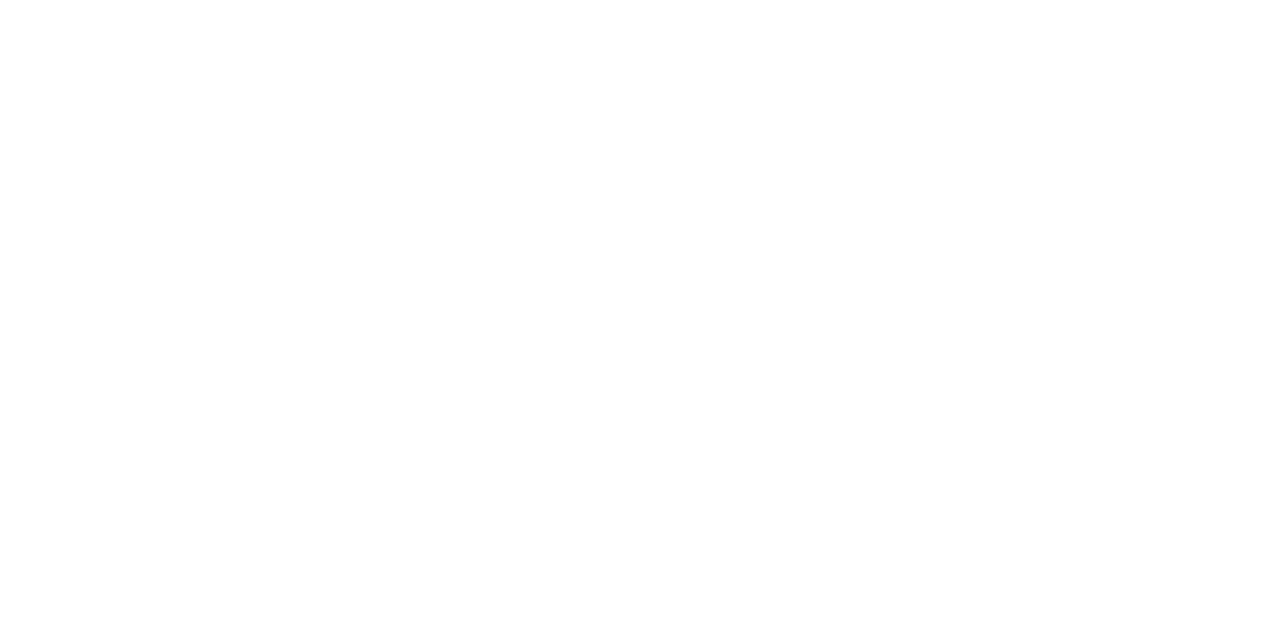
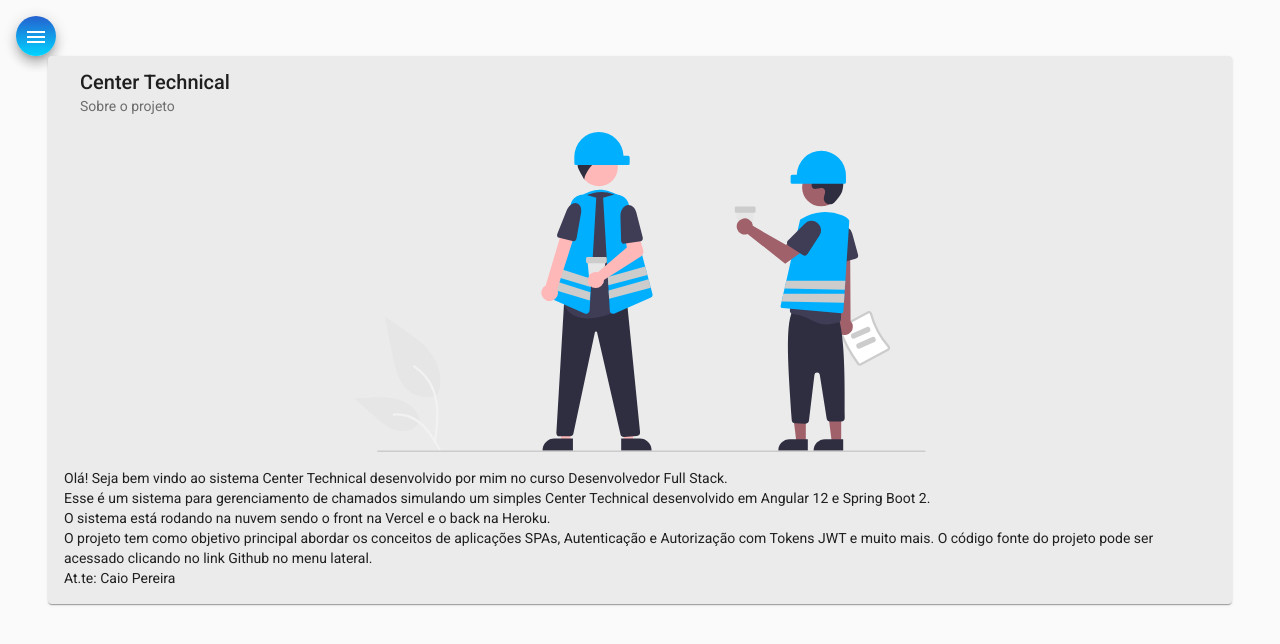
Before and after one commit to Caio-eng/centertechnical-front, an Angular app: page /home in a window 1280 px wide. Before the commit this address led to /. Shown: the top 644 px of the page. Built offline with nearby package versions, Linux system fonts and the light colour scheme.

Commit message:
Home criado

```diff
--- a/src/app/app-routing.module.ts
+++ b/src/app/app-routing.module.ts
@@ -1,10 +1,13 @@
+import { HomeComponent } from './components/home/home.component';
 import { NavComponent } from './components/nav/nav.component';
 import { NgModule } from '@angular/core';
 import { RouterModule, Routes } from '@angular/router';
 
 const routes: Routes = [
   {
-    path: '', component: NavComponent
+    path: '', component: NavComponent, children: [
+      {path: 'home', component: HomeComponent}
+    ]
   }
 ];
 
--- a/src/app/app.module.ts
+++ b/src/app/app.module.ts
@@ -28,11 +28,13 @@
 
 // Componentes do Projeto
 import { NavComponent } from './components/nav/nav.component';
+import { HomeComponent } from './components/home/home.component';
 
 @NgModule({
   declarations: [
     AppComponent,
-    NavComponent
+    NavComponent,
+    HomeComponent
   ],
   imports: [
     BrowserModule,
--- /dev/null
+++ b/src/app/components/home/home.component.css
@@ -0,0 +1,9 @@
+.card {
+    width: 90%;
+    margin: auto;
+    background-color: rgb(235, 235, 235);
+ }
+
+ img {
+    height: 20rem;
+ }
--- /dev/null
+++ b/src/app/components/home/home.component.html
@@ -0,0 +1,17 @@
+<mat-card class="card">
+    <mat-card-header>
+      <mat-card-title>Center Technical</mat-card-title>
+      <mat-card-subtitle>Sobre o projeto</mat-card-subtitle>
+    </mat-card-header>
+    <img mat-card-image src="assets/img/home-image.svg" alt="Image Home Help Desk">
+    <mat-card-content>
+      <p>
+        Olá! Seja bem vindo ao sistema Center Technical desenvolvido por mim no curso Desenvolvedor Full Stack.<br />
+      Esse é um sistema para gerenciamento de chamados simulando um simples Center Technical desenvolvido em Angular 12 e
+      Spring Boot 2. <br />O sistema está rodando na nuvem sendo o front na Vercel e o back na Heroku.<br />
+      O projeto tem como objetivo principal abordar os conceitos de aplicações SPAs, Autenticação e Autorização com
+      Tokens JWT e muito mais. O código fonte do projeto pode ser acessado clicando no link Github no menu lateral.
+      <br /> At.te: Caio Pereira
+      </p>
+    </mat-card-content>
+  </mat-card>
--- /dev/null
+++ b/src/app/components/home/home.component.ts
@@ -0,0 +1,15 @@
+import { Component, OnInit } from '@angular/core';
+
+@Component({
+  selector: 'app-home',
+  templateUrl: './home.component.html',
+  styleUrls: ['./home.component.css']
+})
+export class HomeComponent implements OnInit {
+
+  constructor() { }
+
+  ngOnInit(): void {
+  }
+
+}
--- a/src/app/components/nav/nav.component.html
+++ b/src/app/components/nav/nav.component.html
@@ -2,7 +2,7 @@
     <mat-drawer #drawer class="sidenav" mode="side">
         <img src="assets/img/side-image.svg" alt="Imagem de navegação">
       <mat-nav-list class="nav-list">
-        <a mat-list-item routerLink="/">
+        <a mat-list-item routerLink="home">
             <i class="material-icons">home</i>
             Home
         </a>
@@ -29,6 +29,7 @@
       <button class="menu mat-elevation-z8" (click)="drawer.toggle()" mat-icon-button>
         <mat-icon>menu</mat-icon>
       </button>
+      <router-outlet></router-outlet>
     </div>
 
   </mat-drawer-container>
--- a/src/app/components/nav/nav.component.ts
+++ b/src/app/components/nav/nav.component.ts
@@ -1,4 +1,5 @@
 import { Component, OnInit } from '@angular/core';
+import { Router } from '@angular/router';
 
 @Component({
   selector: 'app-nav',
@@ -7,9 +8,10 @@
 })
 export class NavComponent implements OnInit {
 
-  constructor() { }
+  constructor(private router: Router) { }
 
   ngOnInit(): void {
+    this.router.navigate(['home'])
   }
 
 }
```
Also changed, not shown: src/assets/img/home-image.svg (added).
